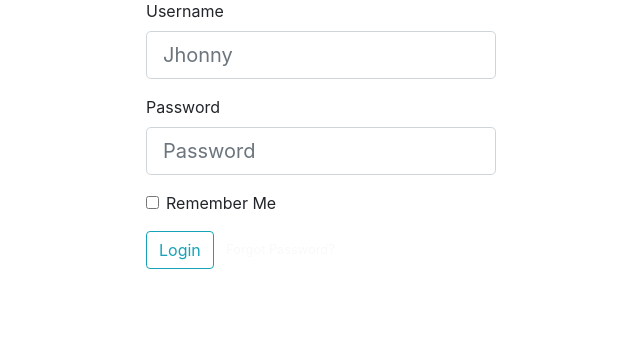
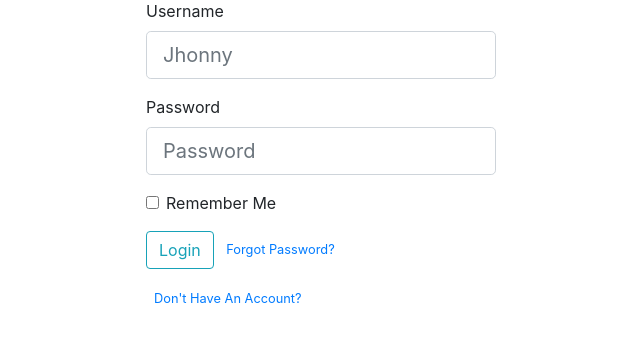
Before and after one commit to haider5798/lms_prototype, a Flask app: page / in a window 1280 px wide. Shown: the part 210-553 px from the top of the page, without its empty margins (319-959 px from the left). Run offline with Flask 2, Linux system fonts and the light colour scheme; some libraries are stand-ins or nearby versions.

Commit message:
separate Register Page

```diff
--- a/lms/forms.py
+++ b/lms/forms.py
@@ -20,7 +20,7 @@ class RegistrationForm(FlaskForm):
                             render_kw={"placeholder": "0300 0000000"})
     course = SelectField('Course', choices=['Calculas', 'Computer Science', 'Political Studies', 'English',
                                             'Urdu Adab', 'None'])
-    user_category = SelectField('User Category', choices=['Admin', 'Teacher', 'Student'])
+    user_category = SelectField('User Category', choices=['Student', 'Teacher'])
     password = PasswordField('Password', validators=[DataRequired()], render_kw={"placeholder": "Password"})
     confirm_password = PasswordField('Confirm Password',
                                      validators=[DataRequired(), EqualTo('password')],
--- a/lms/routes.py
+++ b/lms/routes.py
@@ -1,7 +1,6 @@
 import datetime
 import os
 import secrets
-import time
 from PIL import Image
 from flask import (Response, redirect, flash, render_template, url_for, request)
 from flask_login import login_user, logout_user, current_user, login_required
@@ -33,6 +32,24 @@ def home():
     return render_template('home.html',  title='Home')
 
 
+@app.route('/account_management', methods=['GET', 'POST'])
+def account_management():
+    reg_form = RegistrationForm()
+    search_form = UserSearchForm()
+    headings = ['Username', 'User Category', 'Email', '          ']
+    data = User.query.all()
+    if reg_form.validate_on_submit():
+        hashed_pass = bcrypt.generate_password_hash(reg_form.password.data).decode('utf-8')
+        user = User(name=reg_form.name.data, username=reg_form.username.data, email=reg_form.email.data,
+                    address=reg_form.address.data, mobile_no=reg_form.mobile_no.data, course=reg_form.course.data,
+                    password=hashed_pass, user_category=reg_form.user_category.data)
+        db.session.add(user)
+        db.session.commit()
+        return redirect(url_for('register'))
+    return render_template('account_management.html', title='User Accounts Management', form=reg_form, data=data,
+                           search_form=search_form, headings=headings)
+
+
 @app.route('/register', methods=['GET', 'POST'])
 def register():
     reg_form = RegistrationForm()
@@ -47,7 +64,7 @@ def register():
         db.session.add(user)
         db.session.commit()
         return redirect(url_for('register'))
-    return render_template('register.html', title='User Accounts Management', form=reg_form, data=data,
+    return render_template('register.html', title='Account Registration', form=reg_form, data=data,
                            search_form=search_form, headings=headings)
 
 
@@ -56,7 +73,6 @@ def save_assignment(file):
     _, f_ext = os.path.splitext(file.filename)
     file_fn = random_hex + f_ext
     file_path = os.path.join(app.root_path, 'static/assignment_files', file_fn)
-
 
 
 @app.route('/detail_page/<course>/', methods=['GET', 'POST'])
--- a/lms/templates/layout.html
+++ b/lms/templates/layout.html
@@ -32,7 +32,7 @@
                             <a class="nav-link dropdown-toggle" href="#" data-toggle="dropdown" aria-haspopup="true" aria-expanded="false">
                              Management Services</a>
                             <div class="dropdown-menu" aria-labelledby="navbarDropdownMenuLink">
-                                <a class="dropdown-item" href="{{ url_for('register') }}">User Accounts Management</a>
+                                <a class="dropdown-item" href="{{ url_for('account_managment') }}">User Accounts Management</a>
                             </div>
                         </div>
                     {% endif%}
--- a/lms/templates/login.html
+++ b/lms/templates/login.html
@@ -64,10 +64,13 @@
             </fieldset>
                 <div class="form-group">
                 {{ form.submit(class="btn btn-outline-info") }}
-                    <small class="text-muted ml-2 text-light">
-                        <a class="text-light" href="{{url_for('reset_request')}}">Forgot Password?</a>
+                    <small class="text-muted ml-2 ">
+                        <a href="{{url_for('reset_request')}}">Forgot Password?</a>
                     </small>
                 </div>
+                <small class="text-muted ml-2 ">
+                    <a href="{{url_for('register')}}">Don't Have An Account?</a>
+                </small>
             </form>
         <div class="container-fluid bg-secondary">
           {% with messages = get_flashed_messages(with_categories=true) %}
```
